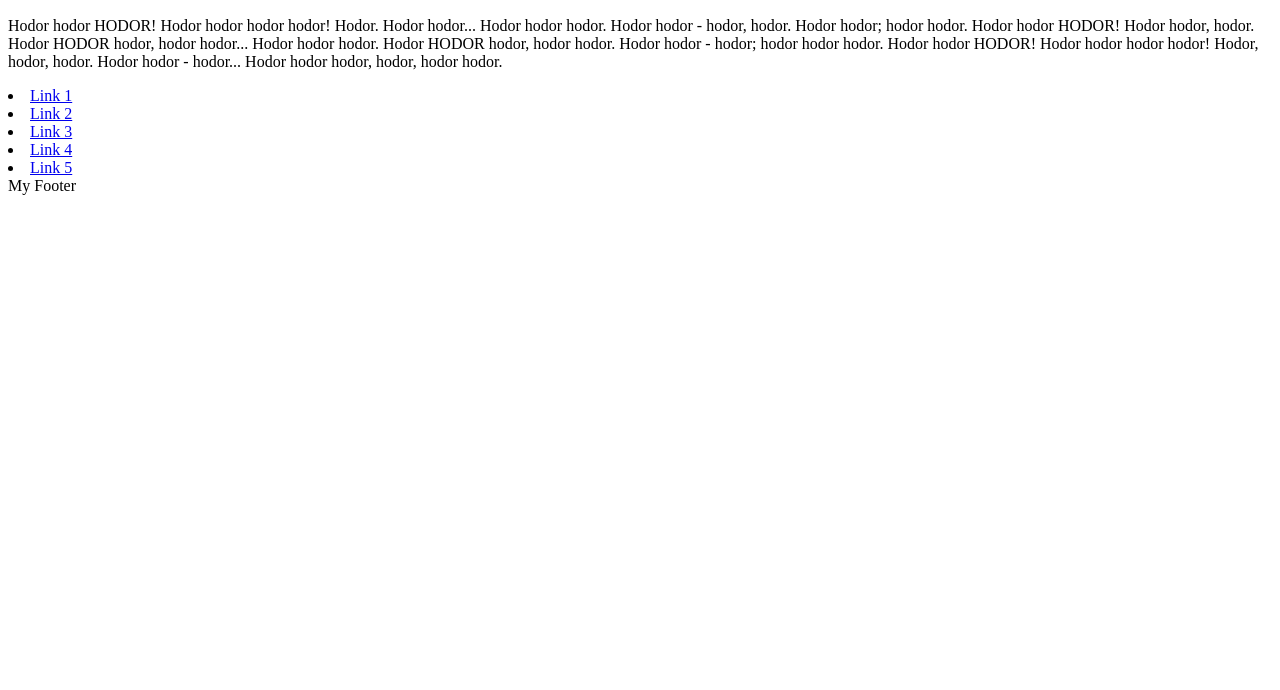
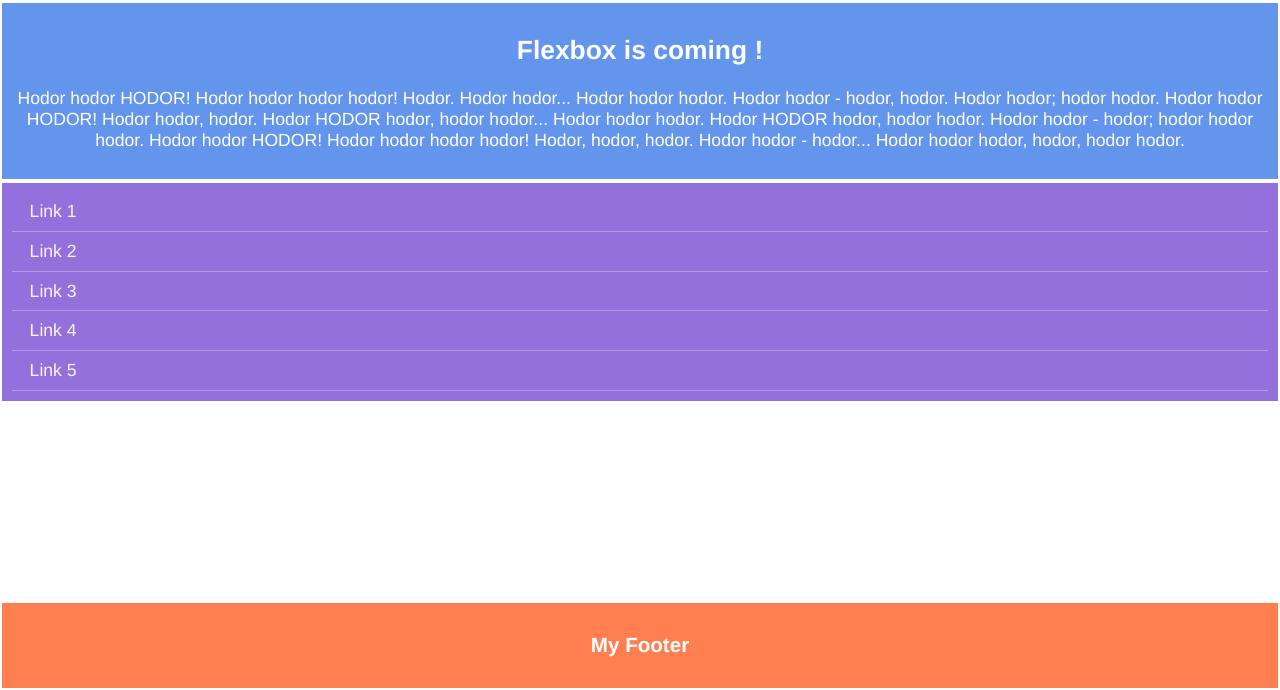
Before and after one commit to romaindso/FlexboxLayout, a plain HTML site: page index.html in a window 1280 px wide. Shown: the part 110-800 px from the top of the page. Drawn offline with Linux system fonts and the light colour scheme.

Commit message:
Vertical distribution (with body as flex-container)

```diff
--- a/index.html
+++ b/index.html
@@ -27,7 +27,7 @@
     	</div>
 
     	<footer>
-    		My Footer
+    		<h3>My Footer</h3>
     	</footer>
     </body>
 </html>
--- a/style.css
+++ b/style.css
@@ -0,0 +1,57 @@
+/* Layout */
+body {
+	display: flex; /* start a flex context for children elements */
+	flex-direction: column;
+	min-height: 100vh; /* full screen viewport (IE9+) */
+}
+
+.wrapper {
+	flex: 1; /* expand */
+}
+
+/* Decoration */
+body {
+	margin: 0;
+	background: #fff;
+	font-family: "helvetica neue", helvetica, arial, sans-serif;
+	font-size: 1.1em;
+}
+
+header, nav, section, footer {
+	padding: 10px;
+	margin: 0;
+	border: 2px solid #fff;
+	color: #fff;
+}
+
+header {
+	background-color: DarkSeaGreen;
+	text-align: center;
+}
+
+nav {
+	list-style: none;
+	background: MediumPurple;
+}
+
+nav a {
+	color: WhiteSmoke;
+	display: block;
+	padding: .5em 1em;
+	text-decoration: none;
+	border-bottom: 1px solid rgba(255,255,255,.3);
+}
+
+nav a:hover {
+	color: #fff;
+}
+
+footer {
+	background-color: Coral;
+	text-align: center;
+}
+
+section {
+	background-color: CornflowerBlue;
+	text-align: center;
+}
```
